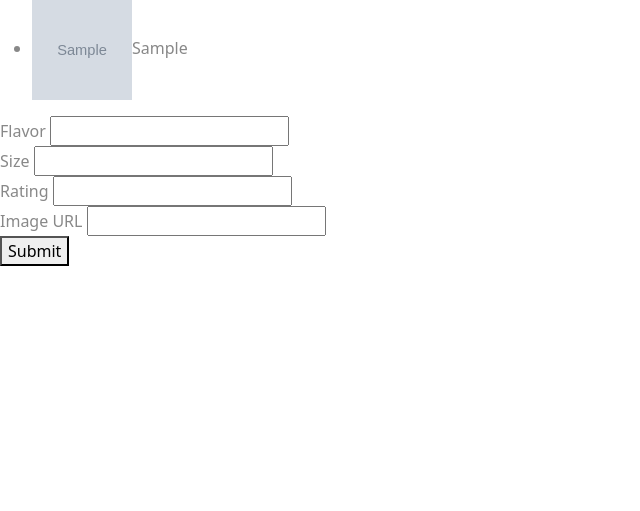
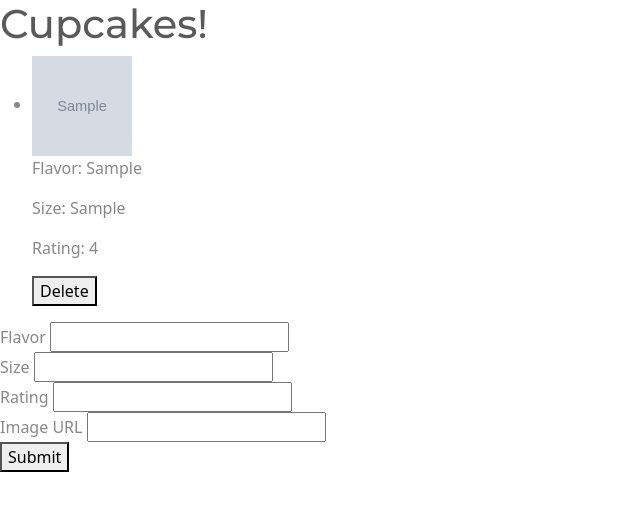
Before and after one commit to akhaylin/flask-cupcakes, a Flask app: page / in a window 1280 px wide. Shown: the top 511 px of the page, without its empty margins (0-640 px from the left). Run offline with Flask 3, Linux system fonts and the light colour scheme; tables that the repository leaves empty hold one stand-in row (values such as "Sample post"); grey boxes marked "Sample" are stand-in pictures.

Commit message:
Finished basic front end

```diff
--- a/models.py
+++ b/models.py
@@ -1,6 +1,8 @@
 """Models for cupcake app."""
 
 from flask_sqlalchemy import SQLAlchemy
+
+DEFAULT_IMG_URL = 'https://tinyurl.com/demo-cupcake'
 
 db = SQLAlchemy()
 
@@ -43,7 +45,7 @@ class Cupcake(db.Model):
     image_url = db.Column(
         db.String(500),
         nullable=False,
-        default='https://tinyurl.com/demo-cupcake'##TODO:Make URL a global variable
+        default= DEFAULT_IMG_URL
     )
 
     def serialize(self):
--- a/static/cupcake.js
+++ b/static/cupcake.js
@@ -1,14 +1,14 @@
-"use-strict";
+"use strict";
 
-const $cupcakeList = $("#cupcakeList")
+const $cupcakeList = $("#cupcakeList");
 const $form = $('#addCupcakeForm');
 const $flavorInput = $('#flavor');
 const $sizeInput = $('#size');
 const $ratingInput = $('#rating');
 const $imageUrlInput = $('#imageUrl');
 
-/** Calls API for a list of cupcakes, returns an array of cupcake objects*/
-async function getCupcakeList(){
+/** Calls API for a list of cupcakes, returns an array of cupcake objects*///TODO:format to show cupcake object
+async function getCupcakeList() {
   const response = await fetch('http://localhost:5000/api/cupcakes');
   const data = await response.json();
 
@@ -16,26 +16,21 @@ async function getCupcakeList(){
 }
 
 /**Populate cupcake list with cupcake */
-async function fillCupcakeList(){
+async function fillCupcakeList() {
   $cupcakeList.empty();
 
   const cupcakes = await getCupcakeList();
 
-  for(let cupcake of cupcakes){
-    const newCupcake = $("<li>");
-    const cupcakeImage = $("<img>")
-      .attr('src', cupcake.image_url)
-      .attr('width', '100')
-      .attr('height', '100');
-    newCupcake.append(cupcakeImage);
-    newCupcake.append(`<span>${cupcake.flavor}</span>`)
-    $cupcakeList.append(newCupcake);
+  for (let cupcake of cupcakes) {
+    addCupcakeToHtml(cupcake);
   }
 
 }
 
-/** */
-async function handleAddCupcake(evt){
+/**Event handler for add cupcake form, gets user input and passes to addCupcake
+ * then append new cupcake to cupcakes list
+*/
+async function handleAddCupcake(evt) {
   evt.preventDefault();
   console.log("HandleAddCupcake", evt.target);
   const flavor = $flavorInput.val();
@@ -43,24 +38,19 @@ async function handleAddCupcake(evt){
   const rating = $ratingInput.val();
   const image_url = $imageUrlInput.val();
 
-  const cupcake = await addCupcake(flavor, size, rating, image_url);
+  const cupcake = await addCupcakeToDb(flavor, size, rating, image_url);
 
-  const newCupcake = $("<li>");
-  const cupcakeImage = $("<img>")
-    .attr('src', cupcake.image_url)
-    .attr('width', '100')
-    .attr('height', '100');
-  newCupcake.append(cupcakeImage);
-  newCupcake.append(`<span>${cupcake.flavor}</span>`)
-  $cupcakeList.append(newCupcake);
+  addCupcakeToHtml(cupcake);
 
   $form.trigger('reset');
 }
+$form.on("submit", handleAddCupcake);
 
+/**Communicates with API to add cupcake to the db,
+ * returns cupcake object
+ */
+async function addCupcakeToDb(flavor, size, rating, image_url) {
 
-/** */
-async function addCupcake(flavor, size, rating, image_url){
-  console.log("AddCupcake", flavor, size, rating, image_url)
   const response = await fetch(
     '/api/cupcakes',
     {
@@ -71,7 +61,7 @@ async function addCupcake(flavor, size, rating, image_url){
         rating,
         image_url
       }),
-      headers: {"content-type": "application/json"}
+      headers: { "content-type": "application/json" }
 
     });
 
@@ -80,5 +70,36 @@ async function addCupcake(flavor, size, rating, image_url){
   return data.cupcake;
 }
 
-$form.on("submit", handleAddCupcake);
+/**Adds a cupcake to the cupcake html list *///TODO:destructure cupcake fields in params
+function addCupcakeToHtml(cupcake) {
+  const $newCupcake = $(`<li id=${cupcake.id}></li>`);
+  const $cupcakeImage = $("<img>")
+    .attr('src', cupcake.image_url)//TODO:make object with attr keys and pass to .attr or make css file. add alt to img
+    .attr('width', '100')
+    .attr('height', '100');
+  $newCupcake.append($cupcakeImage);
+  $newCupcake.append(
+    `<p>Flavor: ${cupcake.flavor}</p>
+    <p>Size: ${cupcake.size}</p>
+    <p>Rating: ${cupcake.rating}</p>`);
+  $newCupcake.append(`<button id='${cupcake.id}'>Delete</button>`) //TODO:ID not needed
+  $cupcakeList.append($newCupcake);
+}
+
+/**Deletes a cupcake from the database */
+async function deleteCupcakeFromDb(cupcakeId){
+  const response = await fetch(`/api/cupcakes/${cupcakeId}`,{method: "DELETE"})
+
+}
+
+/**Event handler for delete buttons, removes a cupcake from the html list */
+async function handleDeleteButton(evt){
+  evt.preventDefault();
+  $cupcakeToDelete = $(evt.target).closest('li');
+  cupcakeId = $cupcakeToDelete.attr('id');
+  await deleteCupcakeFromDb(cupcakeId);
+  $cupcakeToDelete.remove();
+}
+$cupcakeList.on("click","button", handleDeleteButton);
+
 fillCupcakeList();
--- a/templates/index.html
+++ b/templates/index.html
@@ -8,8 +8,9 @@
       rel="stylesheet">
 </head>
 <body>
+<h1>Cupcakes!</h1>
 
-<ul id="cupcakeList">
+<ul id="cupcakeList" >
 
 </ul>
 
```
